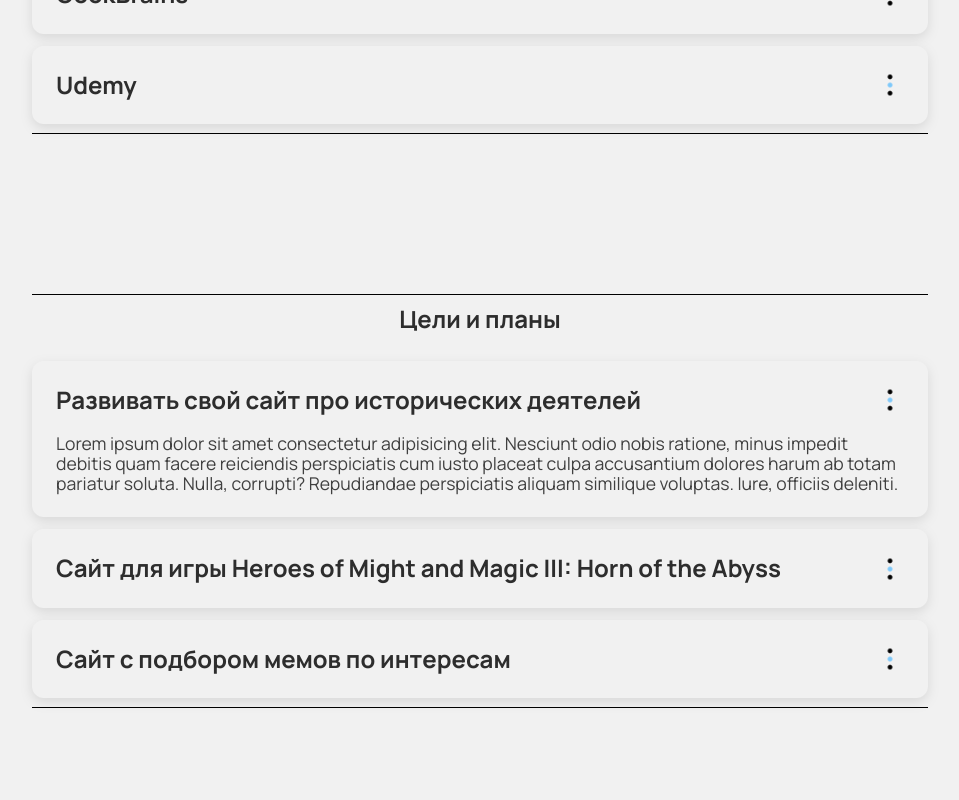
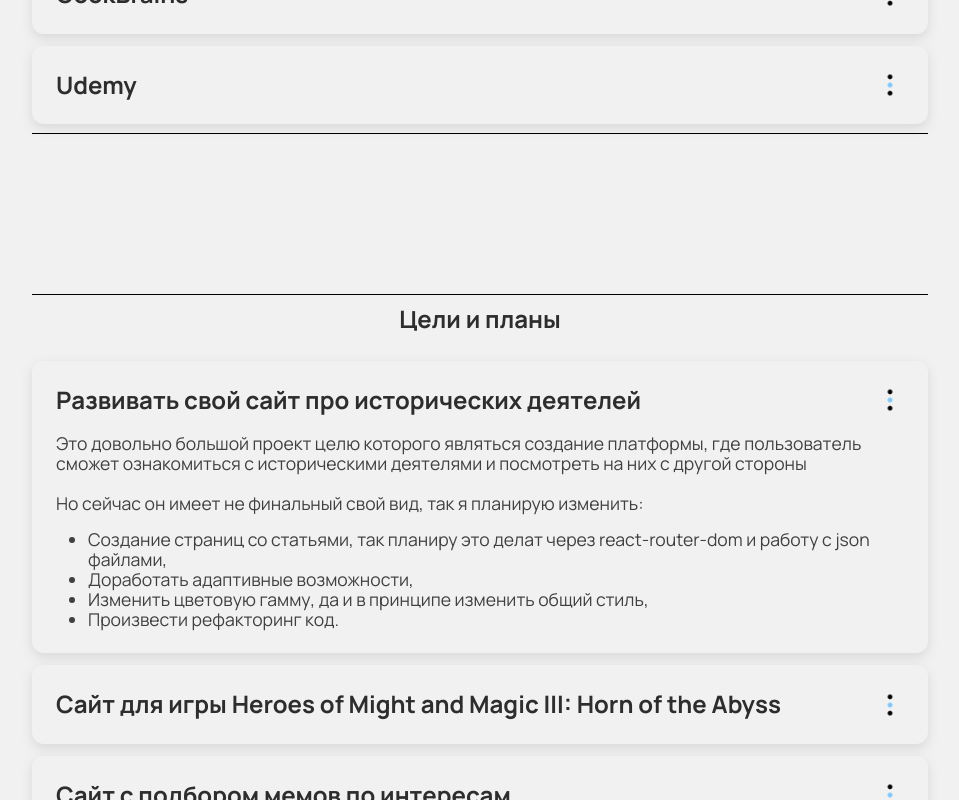
Before and after one commit to FrowningCat/Business-card-website, a React (Vite) app: page / in a window 1280 px wide. Both pictures are taken after a click on the heading "Развивать свой сайт про исторических деятелей". Shown: the part 1249-2049 px from the top of the page, without its empty margins (160-1119 px from the left). Built offline with nearby package versions, Linux system fonts and the light colour scheme; no server answers.

Commit message:
add contecst in  'Goals and plans' block

```diff
--- a/src/components/LandingPage/Header/header.css
+++ b/src/components/LandingPage/Header/header.css
@@ -8,7 +8,7 @@
   gap: 3rem;
   color: #2d2d2d;
   font-size: 1rem;
-  line-height: 1.5rem;
+  line-height: 1.3rem;
 }
 .header__avatar {
   pointer-events: none;
@@ -34,7 +34,7 @@
 }
 .header__textBlock__info__title {
   font-size: 3rem;
-  line-height: 3rem;
+  line-height: 3.7rem;
 }
 .header__textBlock__listOfSocialNetworks {
   display: grid;
--- a/src/components/LandingPage/Header/header.scss
+++ b/src/components/LandingPage/Header/header.scss
@@ -5,8 +5,8 @@ $textFontSizeMain: 1rem;
 $titleFontSizeMain: 3rem;
 $titleFontSizeAdditionally: 1.5rem;
 
-$textLineHeightMain: 1.5rem;
-$titleLineHeightMain: 3rem;
+$textLineHeightMain: 1.3rem;
+$titleLineHeightMain: 3.7rem;
 $titleLineHeightAdditionally: 1.6rem;
 
 .header {
--- a/src/components/LandingPage/Main/Main.jsx
+++ b/src/components/LandingPage/Main/Main.jsx
@@ -126,13 +126,27 @@ export default function Header() {
                             />
                         </summary>
                         <p>
-                            Lorem ipsum dolor sit amet consectetur adipisicing
-                            elit. Nesciunt odio nobis ratione, minus impedit
-                            debitis quam facere reiciendis perspiciatis cum
-                            iusto placeat culpa accusantium dolores harum ab
-                            totam pariatur soluta. Nulla, corrupti? Repudiandae
-                            perspiciatis aliquam similique voluptas. Iure,
-                            officiis deleniti.
+                            Это довольно большой проект целю которого являться
+                            создание платформы, где пользователь сможет
+                            ознакомиться с историческими деятелями и посмотреть
+                            на них с другой стороны
+                            <br />
+                            <br />
+                            Но сейчас он имеет не финальный свой вид, так я
+                            планирую изменить:
+                            <ul>
+                                <li>
+                                    Создание страниц со статьями, так планиру
+                                    это делат через react-router-dom и работу с
+                                    json файлами,
+                                </li>
+                                <li>Доработать адаптивные возможности,</li>
+                                <li>
+                                    Изменить цветовую гамму, да и в принципе
+                                    изменить общий стиль,
+                                </li>
+                                <li>Произвести рефакторинг код.</li>
+                            </ul>
                         </p>
                     </details>
                     <details>
@@ -148,13 +162,22 @@ export default function Header() {
                             />
                         </summary>
                         <p>
-                            Lorem ipsum dolor sit amet consectetur adipisicing
-                            elit. Nesciunt odio nobis ratione, minus impedit
-                            debitis quam facere reiciendis perspiciatis cum
-                            iusto placeat culpa accusantium dolores harum ab
-                            totam pariatur soluta. Nulla, corrupti? Repudiandae
-                            perspiciatis aliquam similique voluptas. Iure,
-                            officiis deleniti.
+                            Хочу сделать удобный сайт, во всех смыслах этого
+                            слова, где пользователи смогут найти всю
+                            интересующую их информацию. Так, например, они
+                            смогут найти:
+                            <ul>
+                                <li>
+                                    Подробную информацию про замки и существ,
+                                </li>
+                                <li>Стоимость охраны,</li>
+                                <li>
+                                    Подробную информацию про каждый популярный
+                                    шаблон,
+                                </li>
+                                <li>Ссылки на блогеров по данной игре,</li>
+                                <li>И подобную полезную информацию.</li>
+                            </ul>
                         </p>
                     </details>
                     <details>
@@ -167,13 +190,15 @@ export default function Header() {
                             />
                         </summary>
                         <p>
-                            Lorem ipsum dolor sit amet consectetur adipisicing
-                            elit. Nesciunt odio nobis ratione, minus impedit
-                            debitis quam facere reiciendis perspiciatis cum
-                            iusto placeat culpa accusantium dolores harum ab
-                            totam pariatur soluta. Nulla, corrupti? Repudiandae
-                            perspiciatis aliquam similique voluptas. Iure,
-                            officiis deleniti.
+                            Так как у меня имеется довольно большая коллекция
+                            мемов, на данный момент их более 3 тысяч, я подумал
+                            что будет интересным оптом написать сайт где
+                            ролтзоаателб будет показываться мем на основе его
+                            вкусовых предпочтений.
+                            <br />
+                            <br />
+                            Если брать более глобально, то хочеться создать
+                            такой своеобразный аналог Netflix, только с мемами)
                         </p>
                     </details>
                 </div>
--- a/src/components/LandingPage/Main/main.css
+++ b/src/components/LandingPage/Main/main.css
@@ -157,6 +157,10 @@ summary {
   align-items: center;
 }
 
+ul {
+  padding: 1rem 0 0 2rem;
+}
+
 .anim {
   animation: flashing 3s infinite;
 }
--- a/src/components/LandingPage/Main/main.scss
+++ b/src/components/LandingPage/Main/main.scss
@@ -181,6 +181,10 @@ summary {
     align-items: center;
 }
 
+ul {
+    padding: 1rem 0 0 2rem;
+}
+
 .anim {
     animation: flashing 3s infinite;
 }
```
Also changed, not shown: 2 other files (tests, documents, lock files or other folders).
